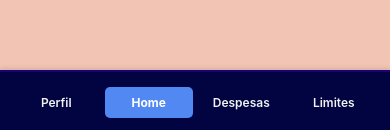
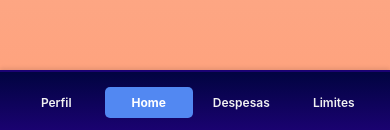
Before and after one commit to Icaleb1/MyEconomy-Front, a React Native app: screen /home in a window 390 px wide. Shown: the part 711-841 px from the top of the page. Built offline with nearby package versions, Linux system fonts and the light colour scheme.

Commit message:
Inserção de gradiente no fundo e no footer

```diff
--- a/src/components/Footer.js
+++ b/src/components/Footer.js
@@ -1,5 +1,6 @@
 import React from 'react';
 import { View, TouchableOpacity, Text, StyleSheet } from 'react-native';
+import { LinearGradient } from 'expo-linear-gradient';
 
 export default function Footer({ navigation, currentScreen }) {
     const menuItems = [
@@ -16,7 +17,12 @@ export default function Footer({ navigation, currentScreen }) {
     };
 
     return (
-        <View style={styles.footerContainer}>
+        <LinearGradient
+            colors={['#010440', '#1B0273']}
+            start={{ x: 0, y: 0 }}
+            end={{ x: 0, y: 1 }}
+            style={styles.footerContainer}
+        >
             {menuItems.map((item) => (
                 <TouchableOpacity
                     key={item.key}
@@ -34,7 +40,7 @@ export default function Footer({ navigation, currentScreen }) {
                     </Text>
                 </TouchableOpacity>
             ))}
-        </View>
+        </LinearGradient>
     );
 }
 
@@ -45,7 +51,6 @@ const styles = StyleSheet.create({
         left: 0,
         right: 0,
         flexDirection: 'row',
-        backgroundColor: '#010440',
         paddingVertical: 15,
         paddingHorizontal: 10,
         borderTopWidth: 2,
--- a/src/views/Cadastro.js
+++ b/src/views/Cadastro.js
@@ -9,6 +9,7 @@ import { cadastrar } from "../service/auth/CadastroService";
 import { mostrarToast } from "../components/Toast";
 import Input from "../components/Input";
 import InputMasked from "../components/InputMasked";
+import { LinearGradient } from 'expo-linear-gradient';
 
 export default function Cadastro({ navigation }) {
     const [usuario, setUsuario] = useState(new UsuarioDTO('', '', '', '', ''));
@@ -61,7 +62,12 @@ export default function Cadastro({ navigation }) {
     };
 
     return (
-        <View style={styles.container}>
+        <LinearGradient
+            colors={['#F2C4B3', '#FFA07A']}
+            start={{ x: 0, y: 0 }}
+            end={{ x: 0, y: 1 }}
+            style={styles.container}
+        >
             <Text style={styles.tituloInicial}>Cadastro</Text>
 
             <View style={styles.formContainer}>
@@ -135,13 +141,12 @@ export default function Cadastro({ navigation }) {
             </View>
 
             <Toast />
-        </View>
+        </LinearGradient>
     );
 };
 const styles = StyleSheet.create({
     container: {
         flex: 1,
-        backgroundColor: "#F2C4B3",
         alignItems: 'center',
         paddingTop: 100,
     },
--- a/src/views/Despesa.js
+++ b/src/views/Despesa.js
@@ -13,6 +13,7 @@ import { DespesaDTO } from "../model/DTOs/DespesaDto";
 import { mostrarToast } from "../components/Toast";
 import Input from '../components/Input';
 import InputSelect from '../components/InputSelect';
+import { LinearGradient } from 'expo-linear-gradient';
 
 export default function Despesa({ navigation }) {
     const [valor, setValor] = useState('');
@@ -76,7 +77,12 @@ export default function Despesa({ navigation }) {
     };
 
     return (
-        <View style={styles.container}>
+        <LinearGradient
+            colors={['#F2C4B3', '#FFA07A']}
+            start={{ x: 0, y: 0 }}
+            end={{ x: 0, y: 1 }}
+            style={styles.container}
+        >
             <ScrollView contentContainerStyle={styles.scrollContainer} showsVerticalScrollIndicator={false}>
                 <Text style={styles.title}>Gerenciar Despesas 🧾</Text>
 
@@ -139,12 +145,12 @@ export default function Despesa({ navigation }) {
             </ScrollView>
 
             <Footer navigation={navigation} currentScreen="despesa" />
-        </View>
+        </LinearGradient>
     );
 }
 
 const styles = StyleSheet.create({
-    container: { flex: 1, backgroundColor: "#F2C4B3", alignItems: 'center' },
+    container: { flex: 1, alignItems: 'center' },
     scrollContainer: { paddingTop: 60, paddingHorizontal: 20, paddingBottom: 100 },
     title: {
         fontSize: 28,
--- a/src/views/Home.js
+++ b/src/views/Home.js
@@ -10,6 +10,7 @@ import {
 import { Picker } from '@react-native-picker/picker';
 import { ProgressBar } from 'react-native-paper';
 import Footer from '../components/Footer';
+import { LinearGradient } from 'expo-linear-gradient';
 
 export default function Home({ navigation }) {
     const [selectedMonth, setSelectedMonth] = useState(new Date().getMonth());
@@ -50,7 +51,12 @@ export default function Home({ navigation }) {
     }, [selectedMonth]);
 
     return (
-        <View style={styles.container}>
+        <LinearGradient
+            colors={['#F2C4B3', '#FFA07A']}
+            start={{ x: 0, y: 0 }}
+            end={{ x: 0, y: 1 }}
+            style={styles.container}
+        >
             <ScrollView style={styles.scrollContainer} showsVerticalScrollIndicator={false}>
                 <View style={styles.headerContainer}>
                     <Text style={styles.welcomeTitle}>Bem-vindo! 👋</Text>
@@ -128,14 +134,13 @@ export default function Home({ navigation }) {
             </Modal>
 
             <Footer navigation={navigation} currentScreen="home" />
-        </View>
+        </LinearGradient>
     );
 }
 
 const styles = StyleSheet.create({
     container: {
         flex: 1,
-        backgroundColor: "#F2C4B3",
     },
     scrollContainer: {
         flex: 1,
--- a/src/views/Limite.js
+++ b/src/views/Limite.js
@@ -1,5 +1,6 @@
 import React, { useState } from "react";
 import { StyleSheet, Text, View, TouchableOpacity, ScrollView } from 'react-native';
+import { LinearGradient } from 'expo-linear-gradient';
 import Footer from '../components/Footer';
 import { buscarLimite, criarLimite } from "../service/LimiteService";
 import { LimiteDTO } from "../model/DTOs/LimiteDto";
@@ -68,7 +69,12 @@ export default function Limite({ navigation }) {
     };
 
     return (
-        <View style={styles.container}>
+        <LinearGradient
+            colors={['#F2C4B3', '#FFA07A']}
+            start={{ x: 0, y: 0 }}
+            end={{ x: 0, y: 1 }}
+            style={styles.container}
+        >
             <ScrollView contentContainerStyle={styles.scrollContainer} showsVerticalScrollIndicator={false}>
                 <Text style={styles.title}>Gerenciar Limites 💸</Text>
 
@@ -113,12 +119,12 @@ export default function Limite({ navigation }) {
             </ScrollView>
 
             <Footer navigation={navigation} currentScreen="limite" />
-        </View>
+        </LinearGradient>
     );
 }
 
 const styles = StyleSheet.create({
-    container: { flex: 1, backgroundColor: "#F2C4B3", alignItems: 'center' },
+    container: { flex: 1, alignItems: 'center' },
     scrollContainer: { paddingTop: 60, paddingHorizontal: 20, paddingBottom: 100 },
     title: {
         fontSize: 28,
--- a/src/views/Login.js
+++ b/src/views/Login.js
@@ -1,5 +1,6 @@
 import React, { useState, useEffect } from "react";
-import { StyleSheet, Text, View, TouchableOpacity } from 'react-native';
+import { StyleSheet, Text, View, TouchableOpacity, Pressable } from 'react-native';
+import { LinearGradient } from 'expo-linear-gradient';
 import Toast from 'react-native-toast-message';
 import { LoginDTO } from "../model/DTOs/LoginDto";
 import { login } from "../service/auth/LoginService";
@@ -43,7 +44,12 @@ export default function Login({ navigation }) {
     };
 
     return (
-        <View style={styles.container}>
+        <LinearGradient
+            colors={['#F2C4B3', '#FFA07A']}
+            start={{ x: 0, y: 0 }}
+            end={{ x: 0, y: 1 }}
+            style={styles.container}
+        >
             <Text style={styles.tituloInicial}>Login</Text>
 
             <View style={styles.formContainer}>
@@ -82,7 +88,7 @@ export default function Login({ navigation }) {
             </View>
 
             <Toast />
-        </View>
+        </LinearGradient>
     );
 }
 
@@ -90,7 +96,6 @@ export default function Login({ navigation }) {
 const styles = StyleSheet.create({
     container: {
         flex: 1,
-        backgroundColor: "#F2C4B3",
         alignItems: 'center',
         paddingTop: 100,
     },
--- a/src/views/Perfil.js
+++ b/src/views/Perfil.js
@@ -9,6 +9,7 @@ import {
 import Footer from '../components/Footer';
 import { sair } from "../service/auth/LoginService";
 import { buscarPerfil } from "../service/PerfilService";
+import { LinearGradient } from 'expo-linear-gradient';
 
 export default function Perfil({ navigation }) {
     const [profileData, setProfileData] = useState({
@@ -44,7 +45,12 @@ export default function Perfil({ navigation }) {
     }
 
     return (
-        <View style={styles.container}>
+        <LinearGradient
+            colors={['#F2C4B3', '#FFA07A']}
+            start={{ x: 0, y: 0 }}
+            end={{ x: 0, y: 1 }}
+            style={styles.container}
+        >
             <ScrollView contentContainerStyle={styles.scrollContainer} showsVerticalScrollIndicator={false}>
                 <Text style={styles.title}>Meu Perfil 👤</Text>
 
@@ -70,7 +76,7 @@ export default function Perfil({ navigation }) {
             </ScrollView>
 
             <Footer navigation={navigation} currentScreen="perfil" />
-        </View>
+        </LinearGradient>
     );
 }
 
@@ -78,7 +84,6 @@ export default function Perfil({ navigation }) {
 const styles = StyleSheet.create({
     container: {
         flex: 1,
-        backgroundColor: "#F2C4B3",
     },
     scrollContainer: {
         paddingTop: 60,
```
